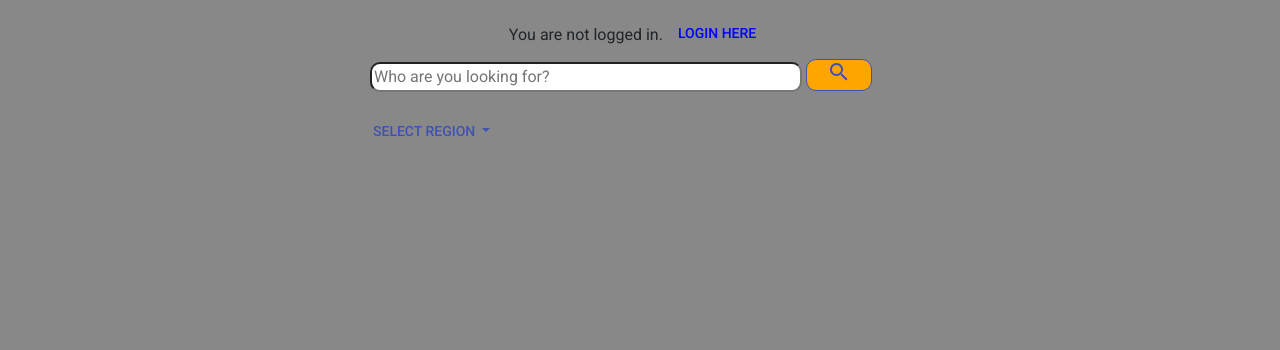
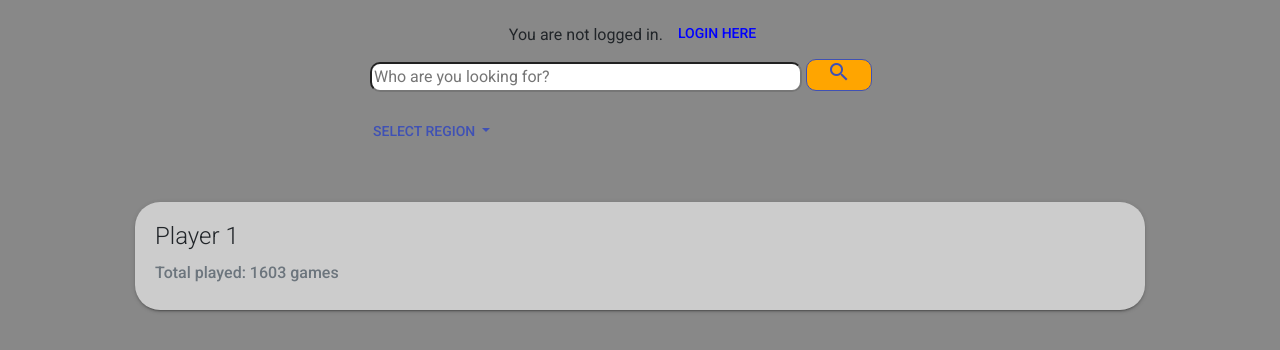
Before and after one commit to Jiacheng-Qiu/Project-LOL-Stat-Tracker, a plain HTML site: page public/search.html in a window 1280 px wide. Shown: the part 62-412 px from the top of the page. Drawn offline with Linux system fonts and the light colour scheme; some packages are replaced by stand-ins of ours; no server answers.

Commit message:
page update

```diff
--- a/public/search.html
+++ b/public/search.html
@@ -59,6 +59,16 @@
             <a class="dropdown-item">RU</a>
           </div>
         </div>
+
+        <div id="cardList" class="card">
+          <div class="card-body">
+            <h5 class="card-title">Player 1</h5>
+            <h6 class="card-subtitle mb-2 text-muted">
+              Total played: 1603 games
+            </h6>
+          </div>
+        </div>
+
       </div>
     </main>
   </div>
@@ -104,7 +114,9 @@
   </div>
 </div>
 <script src="scripts/jquery.min.js"></script>
-    <script src="scripts/popper.js"></script>
+<script src="scripts/popper.js"></script>
+<script src="scripts/bootstrap-material-design.js"></script>
+<sc    <script src="scripts/popper.js"></script>
     <script src="scripts/bootstrap-material-design.js"></script>
     <script>
       $("body").bootstrapMaterialDesign();
@@ -118,6 +130,3 @@
     <script src="/__/firebase/init.js"></script>
 
     <script src="scripts/main.js"></script>
-</body>
-
-</html>
```
Also changed, not shown: public/index.html (+3 -1 lines).
